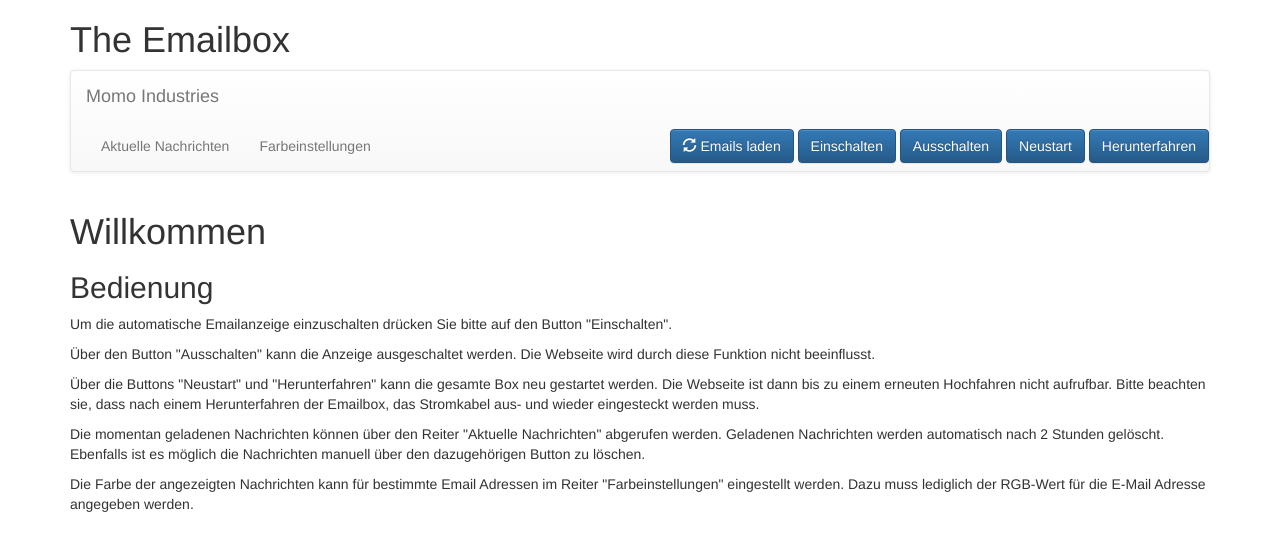
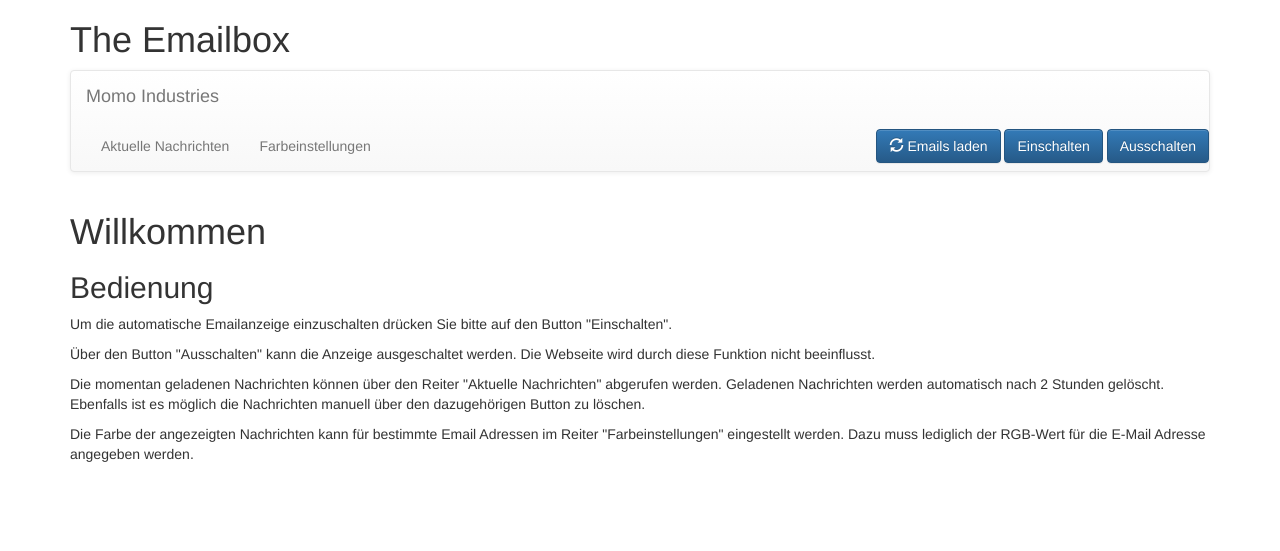
Before and after one commit to Smokrow/EmailBoxAndWebserver, a Django app: page / in a window 1280 px wide. Shown: the top 551 px of the page. Run offline with Django 3.2, Linux system fonts and the light colour scheme; some libraries are stand-ins or nearby versions.

Commit message:
Aktuelle Version vor Walters änderungen

```diff
--- a/EmailBoxAndWebserverApp/views.py
+++ b/EmailBoxAndWebserverApp/views.py
@@ -87,11 +87,11 @@ def rewrite_color_Database():
 
 def turn_on(request):
 
+    s = "sudo pkill -f Main.py "
+    os.system(s)
+    time.sleep(0.1)
     os.system("sudo python /home/pi/EmailBoxAndWebserver/EmailBoxScreen/Main.py")
-    #pop1=Popen("home/pi/EmailBoxAndWebserver/EmailBoxScreen/Main.py",shell=True)
     t = loader.get_template("Home.html")
-    #time.sleep(1)
-    #pop1.terminate()
 
     return HttpResponse(t.render())
 
--- a/templates/Home.html
+++ b/templates/Home.html
@@ -11,8 +11,8 @@
     </h2>
     <p>Um die automatische Emailanzeige einzuschalten drücken Sie bitte auf den Button "Einschalten".</p>
     <p>Über den Button "Ausschalten" kann die Anzeige ausgeschaltet werden. Die Webseite wird durch diese Funktion nicht beeinflusst.</p>
-    <p>Über die Buttons "Neustart" und "Herunterfahren" kann die gesamte Box neu gestartet werden.
-        Die Webseite ist dann bis zu einem erneuten Hochfahren nicht aufrufbar. Bitte beachten sie, dass nach einem Herunterfahren der Emailbox, das Stromkabel aus- und wieder eingesteckt werden muss.</P>
+    <p><!--Über die Buttons "Neustart" und "Herunterfahren" kann die gesamte Box neu gestartet werden.
+        Die Webseite ist dann bis zu einem erneuten Hochfahren nicht aufrufbar. Bitte beachten sie, dass nach einem Herunterfahren der Emailbox, das Stromkabel aus- und wieder eingesteckt werden muss.</P> -->
     <p> Die momentan geladenen Nachrichten können über den Reiter "Aktuelle Nachrichten" abgerufen werden. Geladenen Nachrichten werden automatisch nach 2 Stunden gelöscht. Ebenfalls ist es möglich die Nachrichten manuell über den dazugehörigen Button zu löschen.</p>
     <p> Die Farbe der angezeigten Nachrichten kann für bestimmte Email Adressen im Reiter "Farbeinstellungen" eingestellt werden. Dazu muss lediglich der RGB-Wert für die E-Mail Adresse angegeben werden. </p>
 
--- a/templates/main.html
+++ b/templates/main.html
@@ -59,13 +59,13 @@
           <a href="/TurnOff/">
               <button type="button" class="btn btn-primary navbar-btn">Ausschalten</button>
           </a>
-             <a href="/Restart/">
+             <!--  <a href="/Restart/">
               <button type="button" class="btn btn-primary navbar-btn">Neustart</button>
           </a>
 
             <a href="/Shutdown/">
               <button type="button" class="btn btn-primary navbar-btn">Herunterfahren</button>
-          </a>
+          </a>   -->
 
 
 
```
